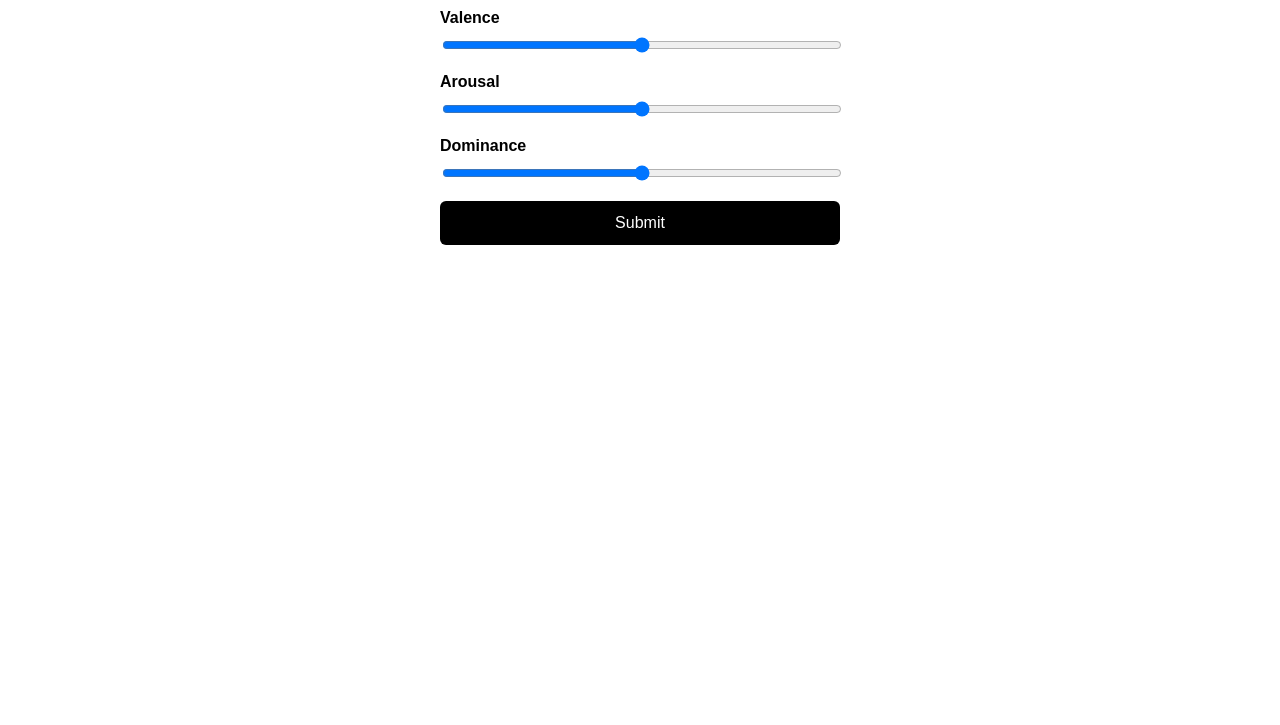
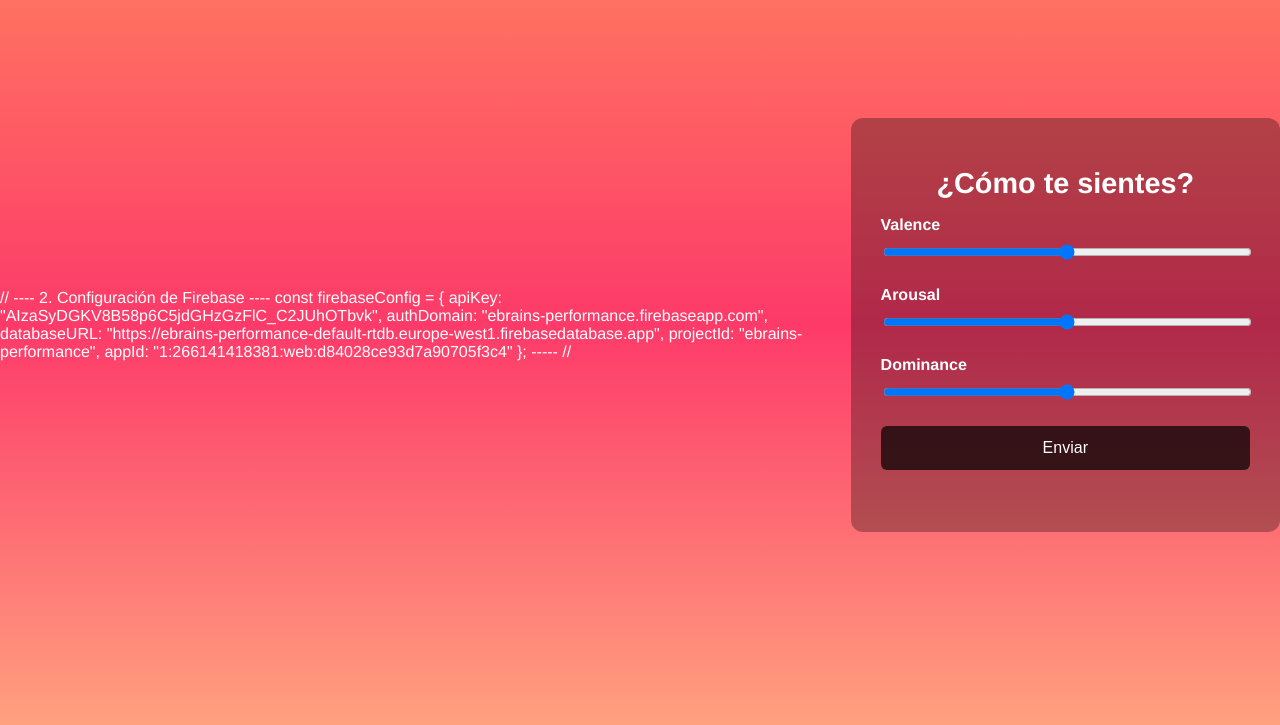
Before and after one commit to mancebral/eBrains, a plain HTML site: page index.html in a window 1280 px wide. Shown: the part 75-800 px from the top of the page. Drawn offline with Linux system fonts and the light colour scheme.

Commit message:
Update index.html

```diff
--- a/index.html
+++ b/index.html
@@ -1,90 +1,131 @@
+
+    // ---- 2. Configuración de Firebase ----
+    const firebaseConfig = {
+      apiKey: "AIzaSyDGKV8B58p6C5jdGHzGzFlC_C2JUhOTbvk",
+      authDomain: "ebrains-performance.firebaseapp.com",
+      databaseURL: "https://ebrains-performance-default-rtdb.europe-west1.firebasedatabase.app",
+      projectId: "ebrains-performance",
+      appId: "1:266141418381:web:d84028ce93d7a90705f3c4"
+    }; ----- //
+
 <!DOCTYPE html>
 <html lang="es">
 <head>
   <meta charset="UTF-8" />
   <meta name="viewport" content="width=device-width, initial-scale=1.0"/>
-  <title>Collective Emotions</title>
+  <title>Emociones Colectivas</title>
   <style>
     body {
-      font-family: sans-serif;
+      /* degradado vertical del cielo al atardecer */
+      background: linear-gradient(to bottom, #FF7E5F, #FD3A69, #FFA17F);
+      height: 100vh;
+      margin: 0;
+      padding: 0;
+      color: white;
+      font-family: "Helvetica Neue", Helvetica, Arial, sans-serif;
+      display: flex;
+      justify-content: center;
+      align-items: center;
+    }
+
+    .main {
+      background-color: rgba(0, 0, 0, 0.3);
+      border-radius: 12px;
+      padding: 30px;
+      width: 90%;
       max-width: 400px;
-      margin: 0 auto;
-      padding: 1rem;
       text-align: center;
     }
+
     h1 {
-      font-size: 1.5rem;
+      font-size: 1.8rem;
+      margin-bottom: 1rem;
+    }
+
+    .slider-container {
       margin-bottom: 1.5rem;
-    }
-    .slider-container {
-      margin-bottom: 1rem;
       text-align: left;
     }
+
     label {
       display: block;
       margin-bottom: 0.5rem;
       font-weight: bold;
     }
+
     input[type="range"] {
       width: 100%;
     }
+
+    .divider {
+      border: none;
+      border-top: 1px solid rgba(255, 255, 255, 0.6);
+      margin: 15px auto;
+      width: 80%;
+    }
+
     button {
       display: block;
       width: 100%;
       padding: 0.8rem;
       font-size: 1rem;
       border: none;
-      background: black;
+      background: rgba(0,0,0,0.7);
       color: white;
       cursor: pointer;
       border-radius: 6px;
+      margin-top: 1rem;
     }
+
     button:active {
       opacity: 0.7;
     }
+
     #status {
       margin-top: 1rem;
       font-size: 0.9rem;
-      color: green;
+      color: #FFD700;
       visibility: hidden;
     }
   </style>
 </head>
 
 <body>
-  <h1>Collective Emotions</h1>
+  <div class="main">
+    <h1>¿Cómo te sientes?</h1>
 
     <div class="slider-container">
-    <label for="emo1">Valence</label>
-    <input type="range" id="emo1" min="0" max="1" step="0.01" value="0.5">
+      <label for="valence">Valence</label>
+      <input type="range" id="valence" min="0" max="1" step="0.01" value="0.5">
     </div>
 
     <div class="slider-container">
-    <label for="emo2">Arousal</label>
-    <input type="range" id="emo2" min="0" max="1" step="0.01" value="0.5">
+      <label for="arousal">Arousal</label>
+      <input type="range" id="arousal" min="0" max="1" step="0.01" value="0.5">
     </div>
 
     <div class="slider-container">
-    <label for="emo3">Dominance</label>
-    <input type="range" id="emo3" min="0" max="1" step="0.01" value="0.5">
+      <label for="dominance">Dominance</label>
+      <input type="range" id="dominance" min="0" max="1" step="0.01" value="0.5">
     </div>
 
-  <button id="send">Submit</button>
-  <div id="status">¡Sent!</div>
+    <button id="send">Enviar</button>
+    <div id="status">¡Enviado!</div>
+  </div>
 
-  <!-- Firebase SDKs -->
+  <!-- Firebase SDK -->
   <script src="https://www.gstatic.com/firebasejs/10.7.1/firebase-app-compat.js"></script>
   <script src="https://www.gstatic.com/firebasejs/10.7.1/firebase-database-compat.js"></script>
 
   <script>
-    // ---- 1. Generar ID único persistente ----
+    // ---- ID único persistente por usuario ----
     let uid = localStorage.getItem("uid");
     if (!uid) {
       uid = crypto.randomUUID();
       localStorage.setItem("uid", uid);
     }
 
-    // ---- 2. Configuración de Firebase ----
+    // ---- Configuración de Firebase ----
      const firebaseConfig = {
       apiKey: "AIzaSyDGKV8B58p6C5jdGHzGzFlC_C2JUhOTbvk",
       authDomain: "ebrains-performance.firebaseapp.com",
@@ -96,20 +137,19 @@
     firebase.initializeApp(firebaseConfig);
     const db = firebase.database();
 
-    // ---- 3. Evento del botón para enviar datos ----
+    // ---- Botón para enviar datos ----
     document.getElementById("send").onclick = async () => {
-      const emo1 = parseFloat(document.getElementById("emo1").value);
-      const emo2 = parseFloat(document.getElementById("emo2").value);
-      const emo3 = parseFloat(document.getElementById("emo3").value);
+      const valence = parseFloat(document.getElementById("valence").value);
+      const arousal = parseFloat(document.getElementById("arousal").value);
+      const dominance = parseFloat(document.getElementById("dominance").value);
 
       await db.ref("live/" + uid).set({
-        emo1,
-        emo2,
-        emo3,
+        valence,
+        arousal,
+        dominance,
         ts: Date.now()
       });
 
-      // feedback
       const st = document.getElementById("status");
       st.style.visibility = "visible";
       setTimeout(() => st.style.visibility = "hidden", 800);
```
Lines whose indentation alone changed are shown as unchanged.
